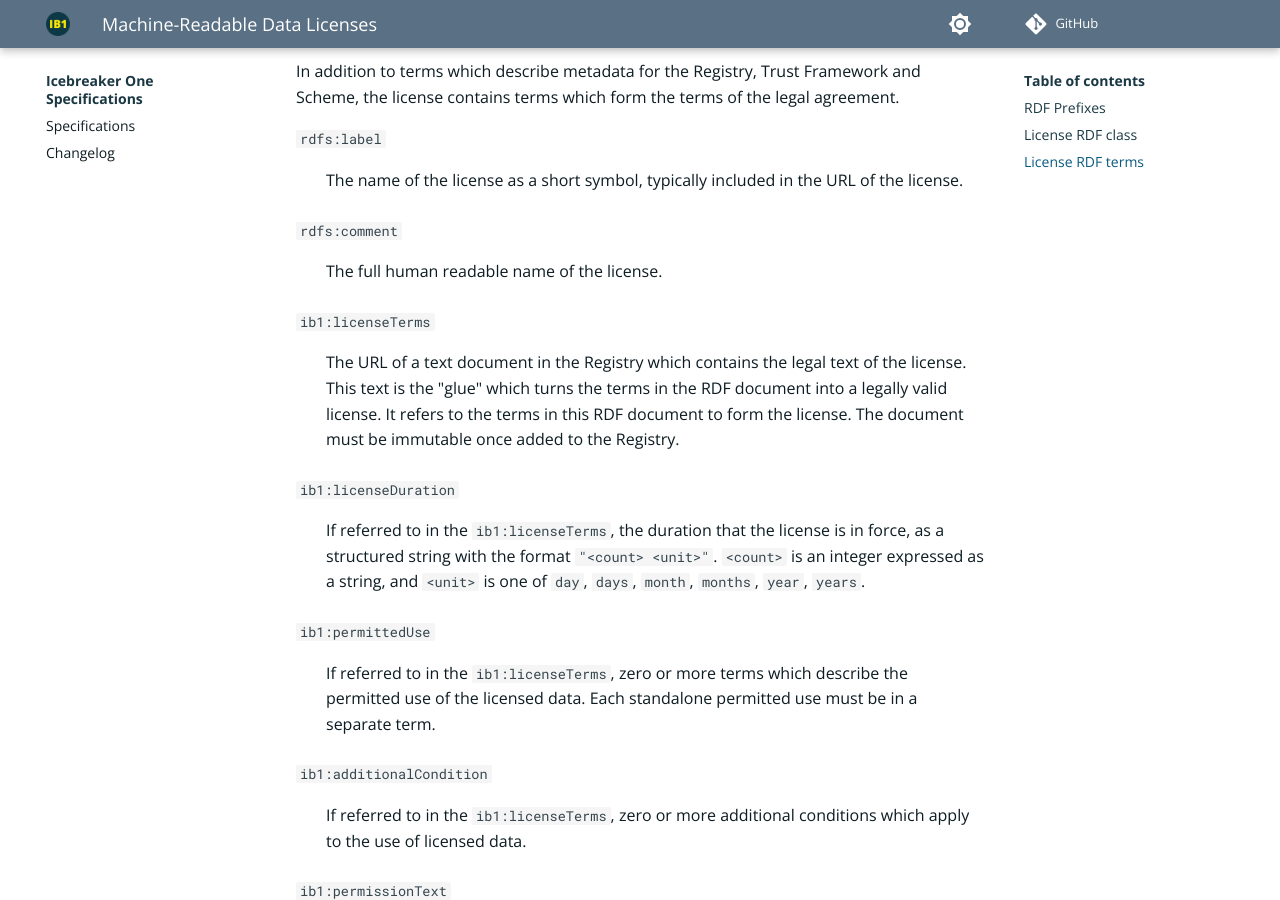
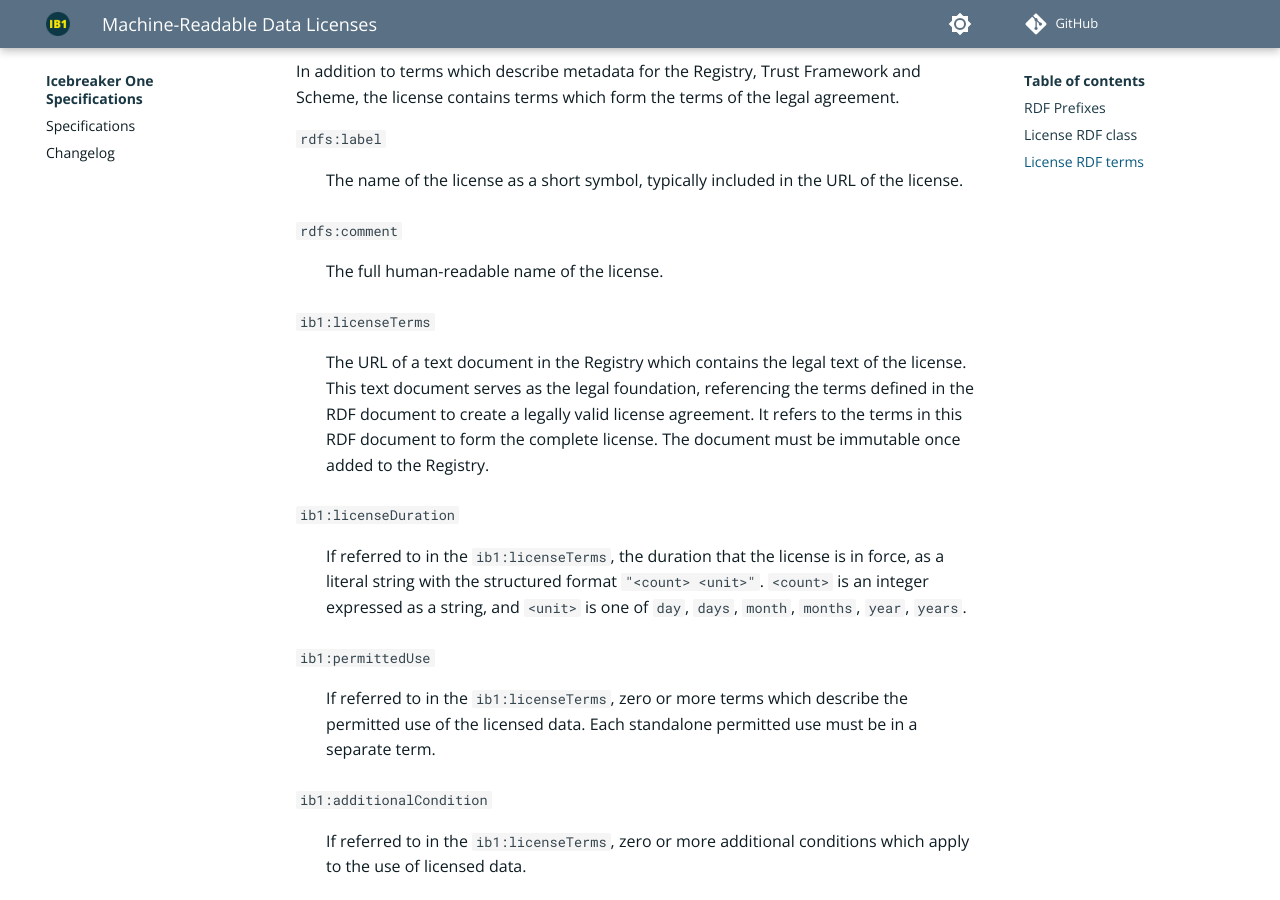
Before and after one commit to icebreakerone/ib1-technical-specifications, an MkDocs documentation site: the page built from docs/machine-readable-data-licenses/1.0.md, in a window 1280 px wide and 900 px high, scrolled down 1105 px. Built offline with MkDocs 1.6.1 and Material for MkDocs 9.7.7, drawn with Linux system fonts in a browser that asks for light colours; comment, search, counter and statistics services are not loaded; some of the changed text lies outside the part shown.

Commit message:
Clarifications for data licenses.

```diff
--- a/docs/machine-readable-data-licenses/1.0.md
+++ b/docs/machine-readable-data-licenses/1.0.md
@@ -1,6 +1,6 @@
 # Machine-Readable Data Licenses
 
-The Registry contains the text of data licenses as machine-readable RDF documents. This approach differs from referring to a license with a unique identifier, or a machine-readable interpretations of a license, as the RDF document is the actual license used in a legal agreement.
+The Registry contains the text of data licenses as machine-readable RDF documents. This approach differs from referring to a license using a unique identifier or providing a machine-readable summary or interpretation of a license. In this specification, the RDF document itself constitutes the legal license used in agreements.
 
 To execute a license, the Registry URL is included in a digitally signed data structure passed between Members.
 
@@ -35,13 +35,13 @@
 : The name of the license as a short symbol, typically included in the URL of the license.
 
 `rdfs:comment`
-: The full human readable name of the license.
+: The full human-readable name of the license.
 
 `ib1:licenseTerms`
-: The URL of a text document in the Registry which contains the legal text of the license. This text is the "glue" which turns the terms in the RDF document into a legally valid license. It refers to the terms in this RDF document to form the license. The document must be immutable once added to the Registry.
+: The URL of a text document in the Registry which contains the legal text of the license. This text document serves as the legal foundation, referencing the terms defined in the RDF document to create a legally valid license agreement. It refers to the terms in this RDF document to form the complete license. The document must be immutable once added to the Registry.
 
 `ib1:licenseDuration`
-: If referred to in the `ib1:licenseTerms`, the duration that the license is in force, as a structured string with the format `"<count> <unit>"`. `<count>` is an integer expressed as a string, and `<unit>` is one of `day`, `days`, `month`, `months`, `year`, `years`.
+: If referred to in the `ib1:licenseTerms`, the duration that the license is in force, as a literal string with the structured format `"<count> <unit>"`. `<count>` is an integer expressed as a string, and `<unit>` is one of `day`, `days`, `month`, `months`, `year`, `years`.
 
 `ib1:permittedUse`
 : If referred to in the `ib1:licenseTerms`, zero or more terms which describe the permitted use of the licensed data. Each standalone permitted use must be in a separate term.
```
